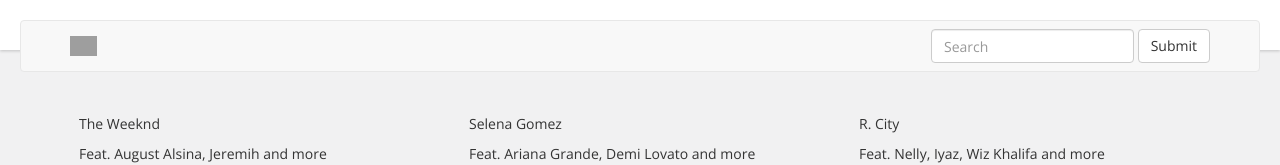
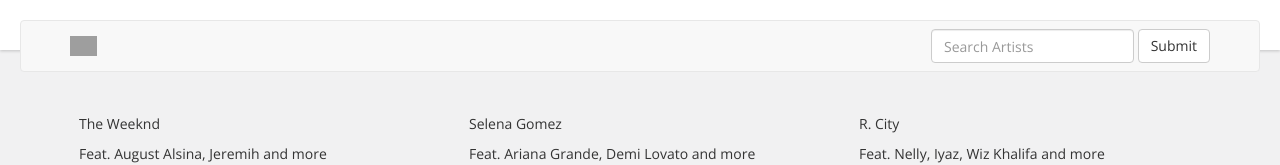
Before and after one commit to ashleyjelks/UI-React-Work, a React (Create React App) app: page / in a window 1280 px wide. Shown: the top 165 px of the page. Built offline with nearby package versions, Linux system fonts and the light colour scheme; grey boxes are pictures that could not be loaded.

Commit message:
updated placeholder

```diff
--- a/src/Artists.js
+++ b/src/Artists.js
@@ -13,7 +13,7 @@
             className="Grid-item--col"
           >
             <p>{artist.artistName}</p>
-            {artist.description !== undefined ? <p>{artist.description}</p> : <div></div>}
+            {artist.description !== undefined ? <p>{artist.description}</p> : null}
           <img
             className="Image--artist"
             src={artist.img_url}
--- a/src/Nav.js
+++ b/src/Nav.js
@@ -18,7 +18,7 @@
       </Navbar.Header>
       <Navbar.Form pullRight>
         <FormGroup>
-          <FormControl id="searchInput" type="text" placeholder="Search" />
+          <FormControl id="searchInput" type="text" placeholder="Search Artists" />
         </FormGroup>
         {' '}
         <Button id="submitSearch" type="submit" onClick={searchArtist}>Submit</Button>
```
